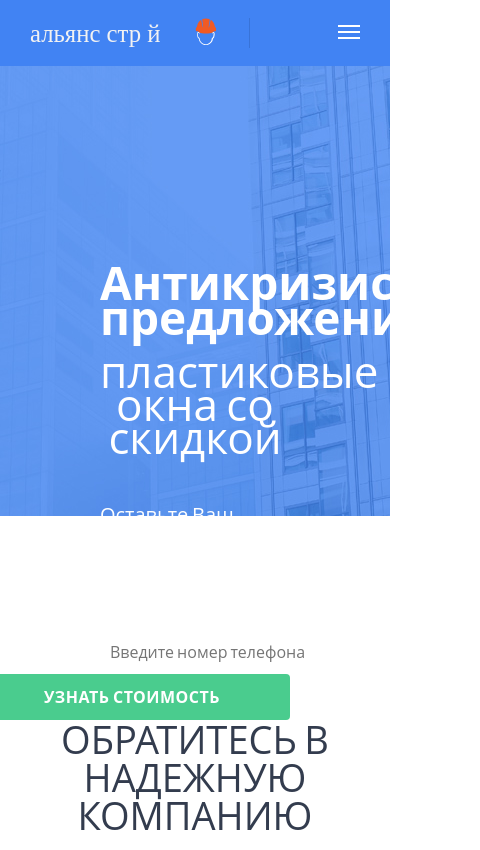
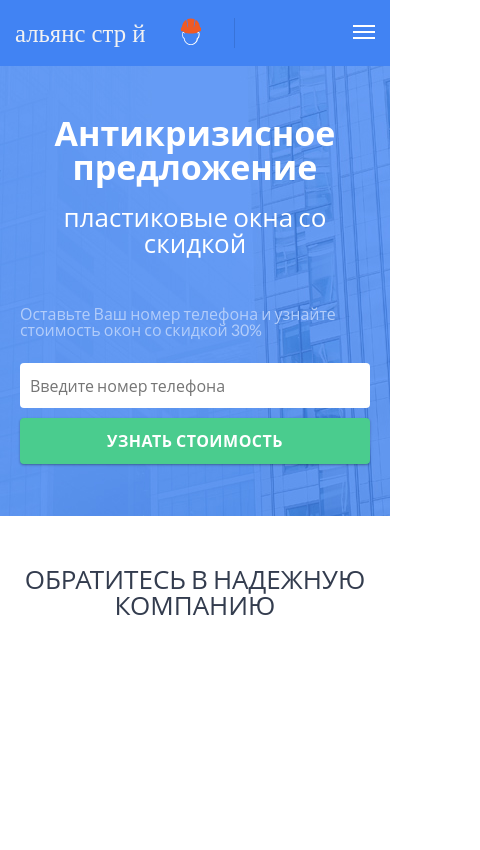
Before and after one commit to AndreyStrelcov/lending-1, a website: page app/index.html in a window 390 px wide. Shown: the whole page, 480 px wide, since content can reach past the window. Drawn offline with Linux system fonts and the light colour scheme.

Commit message:
banner 480

```diff
--- a/app/index.html
+++ b/app/index.html
@@ -3,6 +3,7 @@
 <head>
 	<meta charset="UTF-8">
 	<title>Lending-Windows</title>
+	<meta name="viewport" content="width=device-width, initial-scale=1.0">
 	<link rel="stylesheet" href=css/main.css>
 
 </head>
@@ -58,8 +59,8 @@
 					<div class="ban-form--title">
 						<p>Оставьте Ваш номер телефона и узнайте стоимость окон со скидкой 30%</p>
 					</div>
-					<div class="ban-form--box clearfix">
-						<form action="" class="ban-box--field">
+					<div class="ban-form--block clearfix">
+						<form action="" class="ban-block--field">
 							<input type="text" class="ban-field--phone" name="phone" placeholder="Введите номер телефона">
 							<input type="submit" class="ban-field--action" value="Узнать стоимость">
 						</form>
--- a/app/sass/base/_grid.scss
+++ b/app/sass/base/_grid.scss
@@ -2,6 +2,6 @@
 .container {
 	max-width: 1200px;
 	margin: 0 auto;
-	padding-right: 20px;
-	padding-left: 20px;
+	padding-right: 15px;
+	padding-left: 15px;
 }
--- a/app/sass/layout/_banner.scss
+++ b/app/sass/layout/_banner.scss
@@ -36,10 +36,10 @@
 .ban-form--title {
 	font-weight: $medium;
 	font-size: 20px;
-	color: #fff;
+	color: $hover-menu;
 	font-family: $font-primary;
 }
-.ban-form--box {
+.ban-form--block {
 	padding-top: 25px;
 }
 /* .ban-box--field {*/
@@ -69,6 +69,8 @@
 	letter-spacing: 0.5px;
 	background-color: #4acc8e;
 	border: none;
+	-webkit-box-shadow: 0 1px 3px 0 rgba(0,0,0,.12),0 1px 2px 0 rgba(0,0,0,.24);
+          box-shadow: 0 1px 3px 0 rgba(0,0,0,.12),0 1px 2px 0 rgba(0,0,0,.24);
 	-webkit-border-radius: 4px;
 	        border-radius: 4px;
 		&:hover {background-color: #81e8b7;}
@@ -79,4 +81,35 @@
 		background: url("../img/banner-mobile-color.jpg") no-repeat;
 		height: 450px;
 	}
+	.ban-main--content {
+        padding: 50px 5px 20px 5px;
+	}
+	.ban-main--title {
+		h1 {
+			font-size: 34px;
+			margin-bottom: 20px;
+			font-weight: $bold;
+			line-height: 1;
+		}
+		p {
+			font-size: 26px;
+			font-weight: $regular;
+			line-height: 1;
+		}
+	}
+	.ban-form--title {
+		font-size: 16px;
+		color: $hover-menu;
+	}
+	.ban-field--phone {
+		float: none;
+		margin: 0 auto 10px;
+		width: 100%;
+	}
+	.ban-field--action {
+		float: none;
+		width: 100%;
+		padding: 12px 0;
+		text-align: center;
+	}
 }
--- a/app/sass/layout/_benefit.scss
+++ b/app/sass/layout/_benefit.scss
@@ -9,3 +9,12 @@
 	color: $text-title;
 	text-transform: uppercase;
 }
+@media screen and (max-width: 480px) {
+	.benefit-title {
+		font-size: 26px;
+		line-height: 1;
+	}
+	.benefit-block {
+		margin-top: 50px;
+	}
+}
--- a/app/sass/layout/_header.scss
+++ b/app/sass/layout/_header.scss
@@ -125,11 +125,11 @@
     display: block;
   }
   .menu-block {
-      padding: 25px 10px 25px 0;
+      padding: 25px 0;
       float: right;
   }
   .logo-block {
-    padding: 18px 0 18px 10px;
+    padding: 18px 0;
   }
 }
 @media screen and (max-width: 767px) {
```
Also changed, not shown: app/css/main.css.
